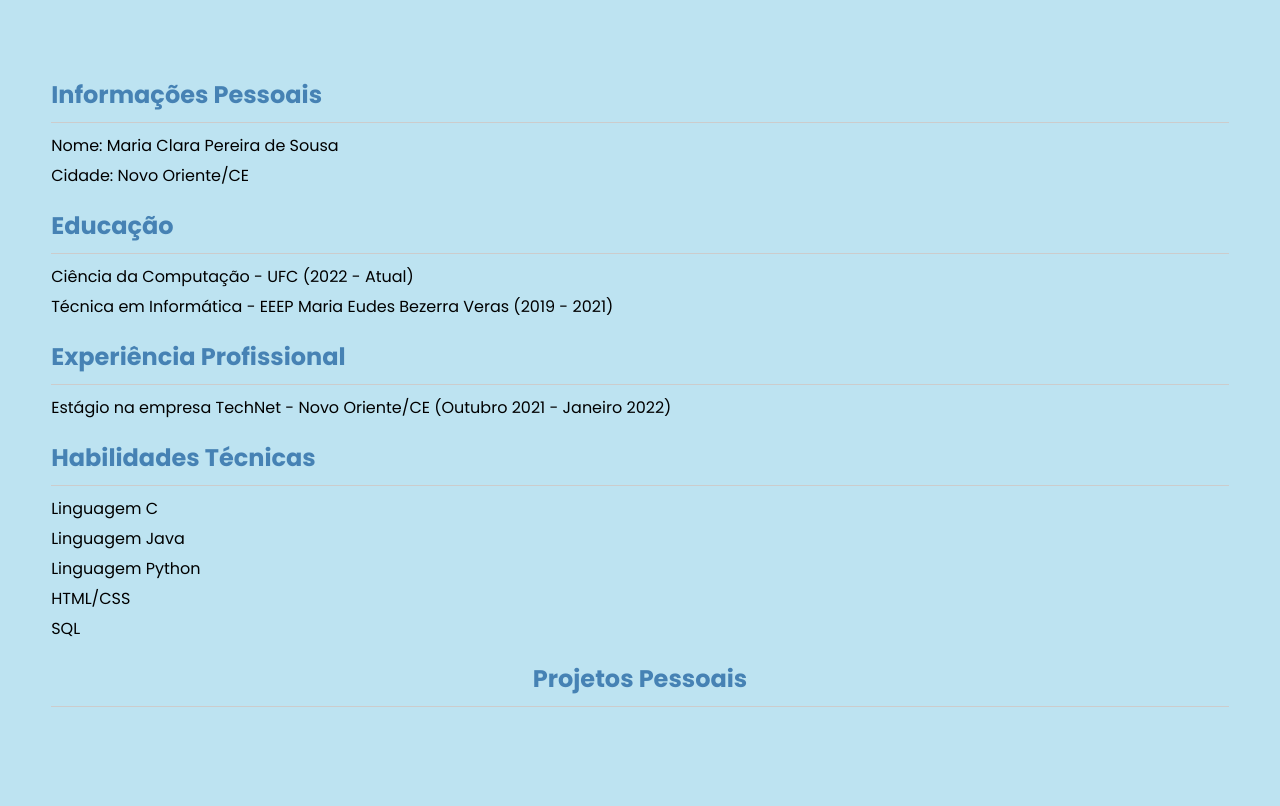
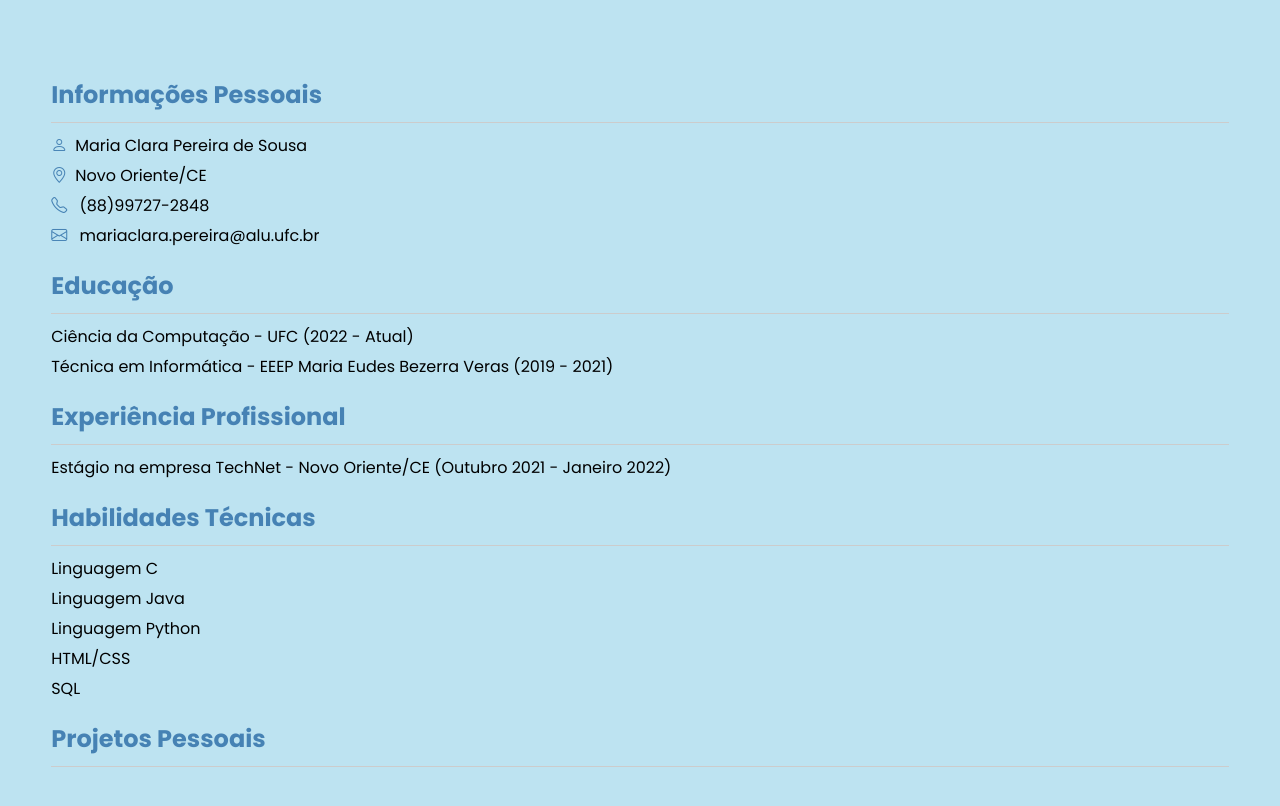
Before and after one commit to mariaclaraps/Curriculo, a plain HTML site: page curriculo.html in a window 1280 px wide. Shown: the part 110-916 px from the top of the page. Before the commit the page ends 877 px from the top, so only its background shows below. Drawn offline with nearby package versions, Linux system fonts and the light colour scheme.

Commit message:
Update curriculo.html

```diff
--- a/curriculo.html
+++ b/curriculo.html
@@ -51,8 +51,12 @@
             <div class="perfil">
                 <h2>Informações Pessoais</h2>
                 <ul>
-                  <li>Nome: Maria Clara Pereira de Sousa</li>
-                  <li>Cidade: Novo Oriente/CE</li>
+                  <li><i class="bi bi-person"></i></i>Maria Clara Pereira de Sousa</li>
+                  <li><i class="bi bi-geo-alt"></i>Novo Oriente/CE</li>
+                  <li><i class="bi bi-telephone"></i> (88)99727-2848</li>
+                  <a href="mariaclara.pereira@alu.ufc.br">
+                  <li><i class="bi bi-envelope"></i> mariaclara.pereira@alu.ufc.br</li>
+                  </a>
                 </ul>
             </div>
             <div class="educacao">
@@ -78,7 +82,7 @@
                   <li>SQL</li>
                 </ul>
             </div>
-            <div class="projetos">
+            <div class="projeto">
                 <h2>Projetos Pessoais</h2>
             </div>
         </section>
```
